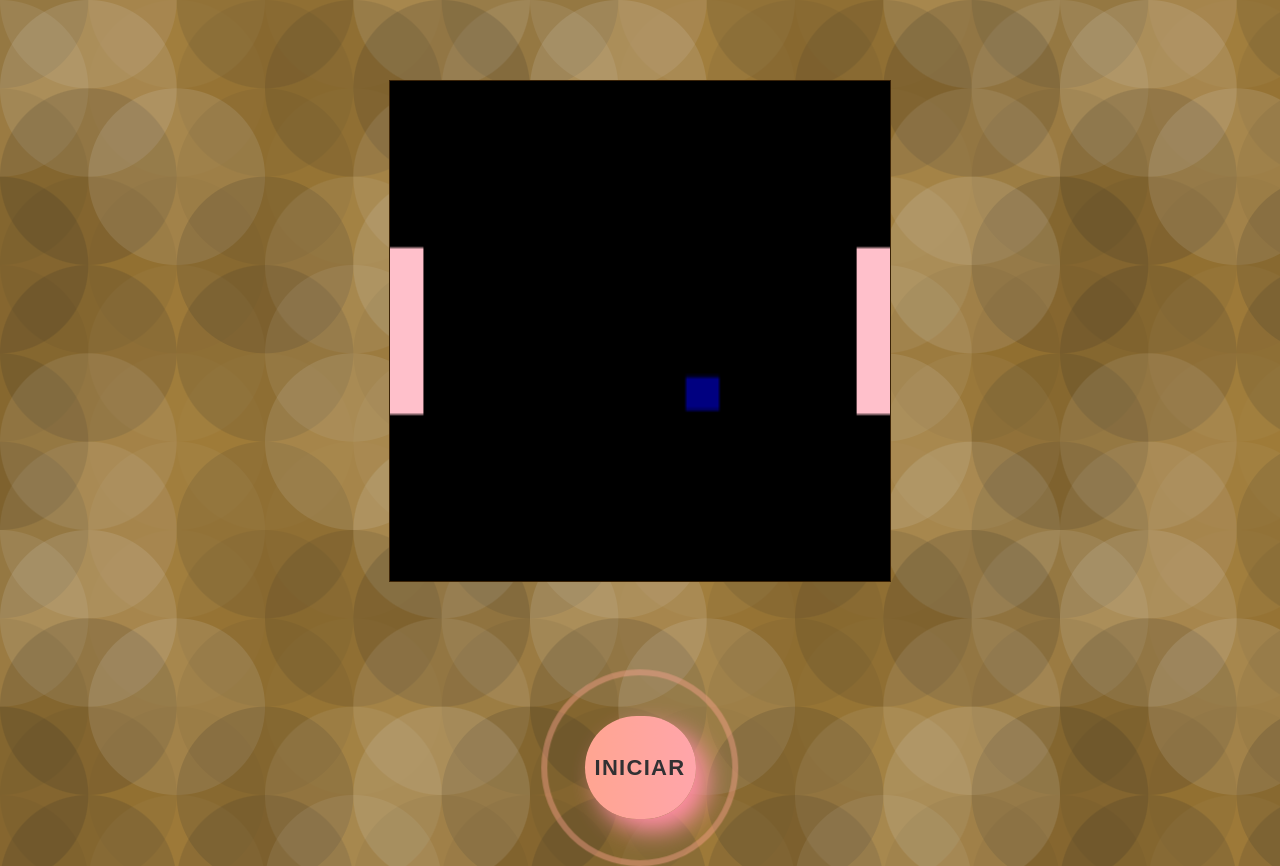
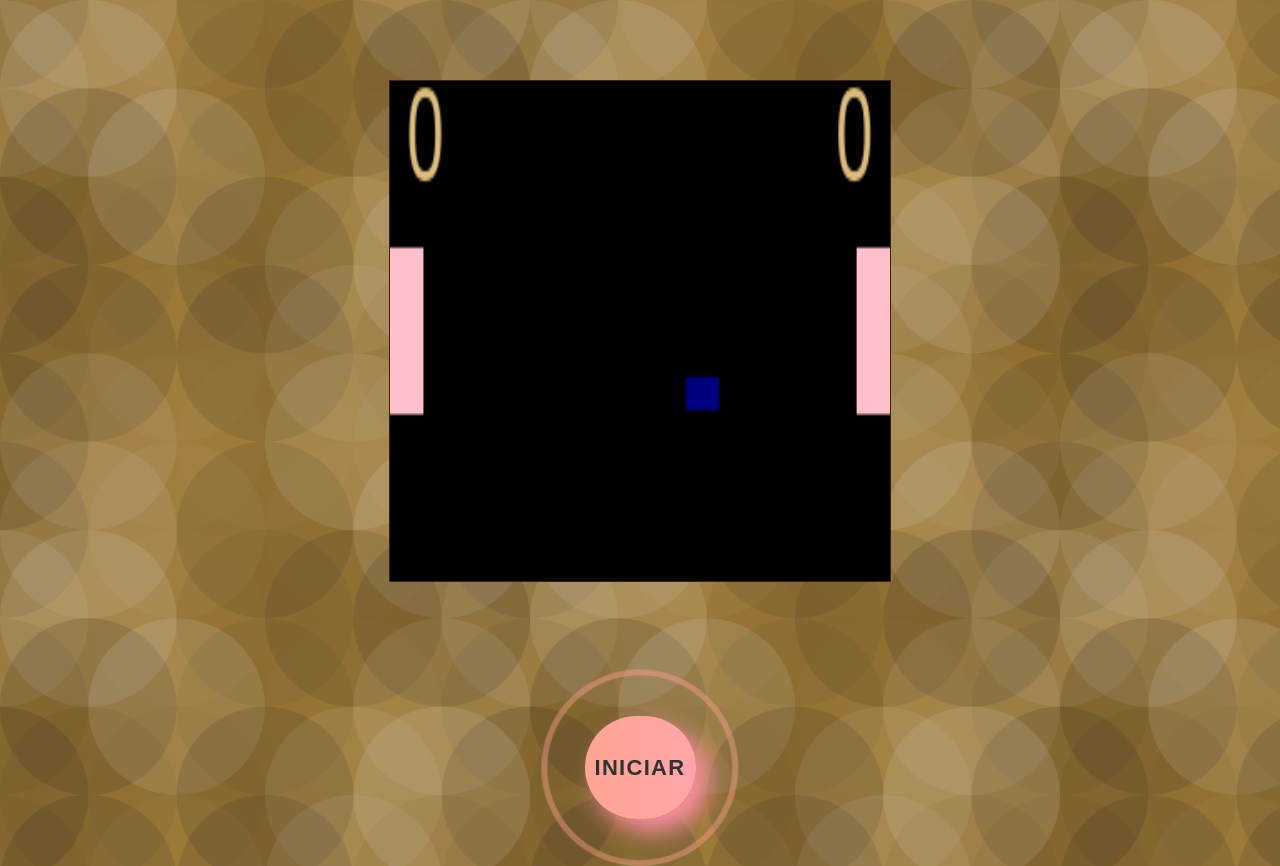
Before and after one commit to alesandraisla/ping-pong-canvas, a plain HTML site: page index.html in a window 1280 px wide. Drawn offline with Linux system fonts and the light colour scheme.

Commit message:
Inclusão do placar de pontos

```diff
--- a/Bola.js
+++ b/Bola.js
@@ -24,9 +24,11 @@ class Bola {
             this.y += (this.direcaoY * this.velocidade)
             if(this.x >= (this.ctx.canvas.width - this.largura)) {
                 this.direcaoX =- 1
+                pontoJogador1++
             }
             if(this.x <= 0) {
                 this.direcaoX = 1
+                pontoJogador2++
             }
             if(this.y >= (this.ctx.canvas.height - this.altura)) {
                 this.direcaoY =- 1
--- /dev/null
+++ b/Placar.js
@@ -0,0 +1,15 @@
+class Placar {
+    constructor(ctx) {
+        this.ctx = ctx
+        this.margem = 10
+        this.direita = this.ctx.canvas.width/1.6
+        this.largura = 100
+    }
+
+    desenhar() {
+        this.ctx.font= "40px arial"
+        this.ctx.fillStyle= "#DEBC7D"
+        this.ctx.fillText(pontoJogador1, this.margem, this.margem + 20, this.largura)
+        this.ctx.fillText(pontoJogador2, this.direita - this.largura - this.margem + 190, this.margem + 20, this.largura)
+    }
+}
--- a/index.html
+++ b/index.html
@@ -7,6 +7,7 @@
     <script src="Pad.js"></script>
     <script src="Bola.js"></script>
     <script src="Cpu.js"></script>
+    <script src="Placar.js"></script>
     <link rel="stylesheet" type="text/css" href="styles.css">
     <title>Jogo Ping Pong</title>
 </head>
--- a/script.js
+++ b/script.js
@@ -1,5 +1,7 @@
 let canvas = document.getElementById('desenho1');
 let ctx = canvas.getContext('2d');
+let pontoJogador1 = 0
+let pontoJogador2 = 0
 
 const teclado = {
     cima: false,
@@ -11,7 +13,7 @@ const teclado = {
 const jogador = new Pad(ctx, teclado)
 const bola = new Bola(ctx, jogador)
 const cpu = new Cpu(ctx, bola)
-
+const placar = new Placar(ctx)
 
 window.addEventListener('keydown', (event) => {
     if(event.key == "ArrowLeft") {
@@ -46,6 +48,7 @@ const game = () => {
     jogador.desenhar()
     bola.desenhar()
     cpu.desenhar()
+    placar.desenhar()
     requestAnimationFrame(game)
 }
 
```
